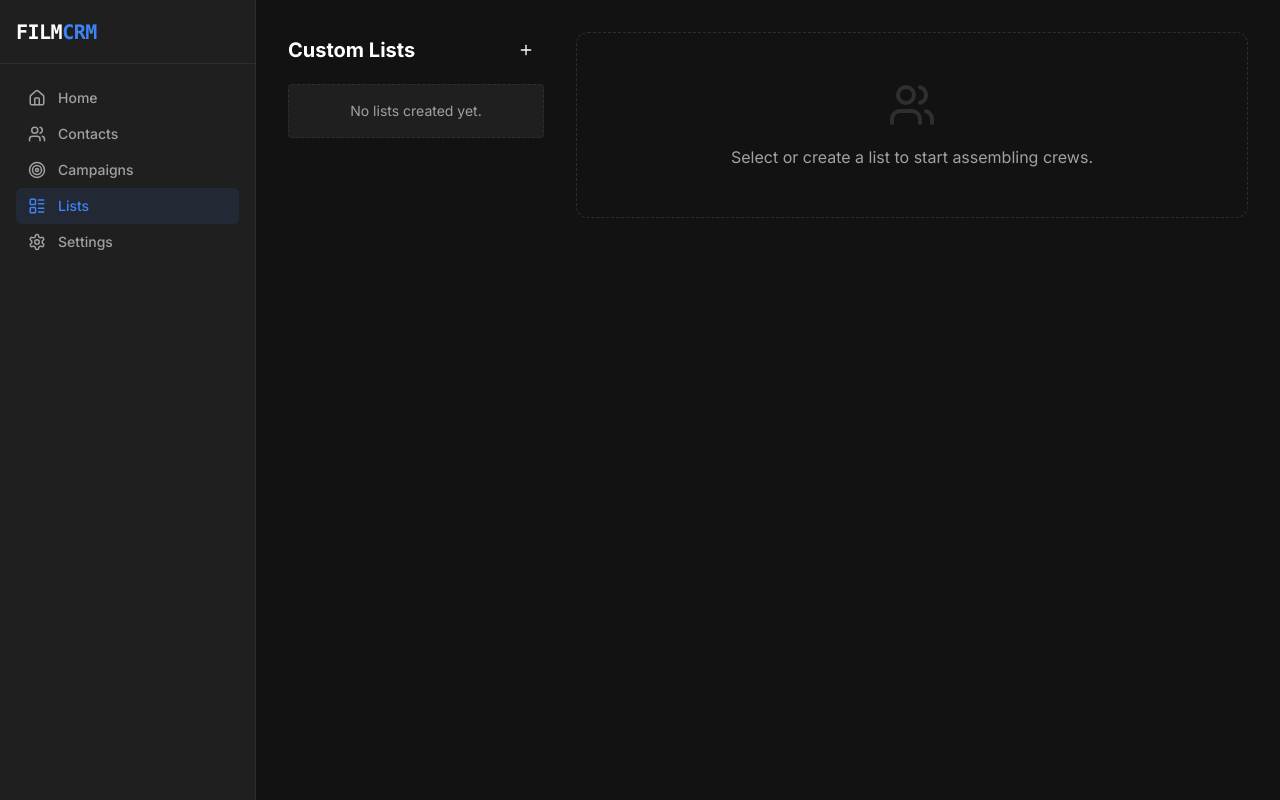
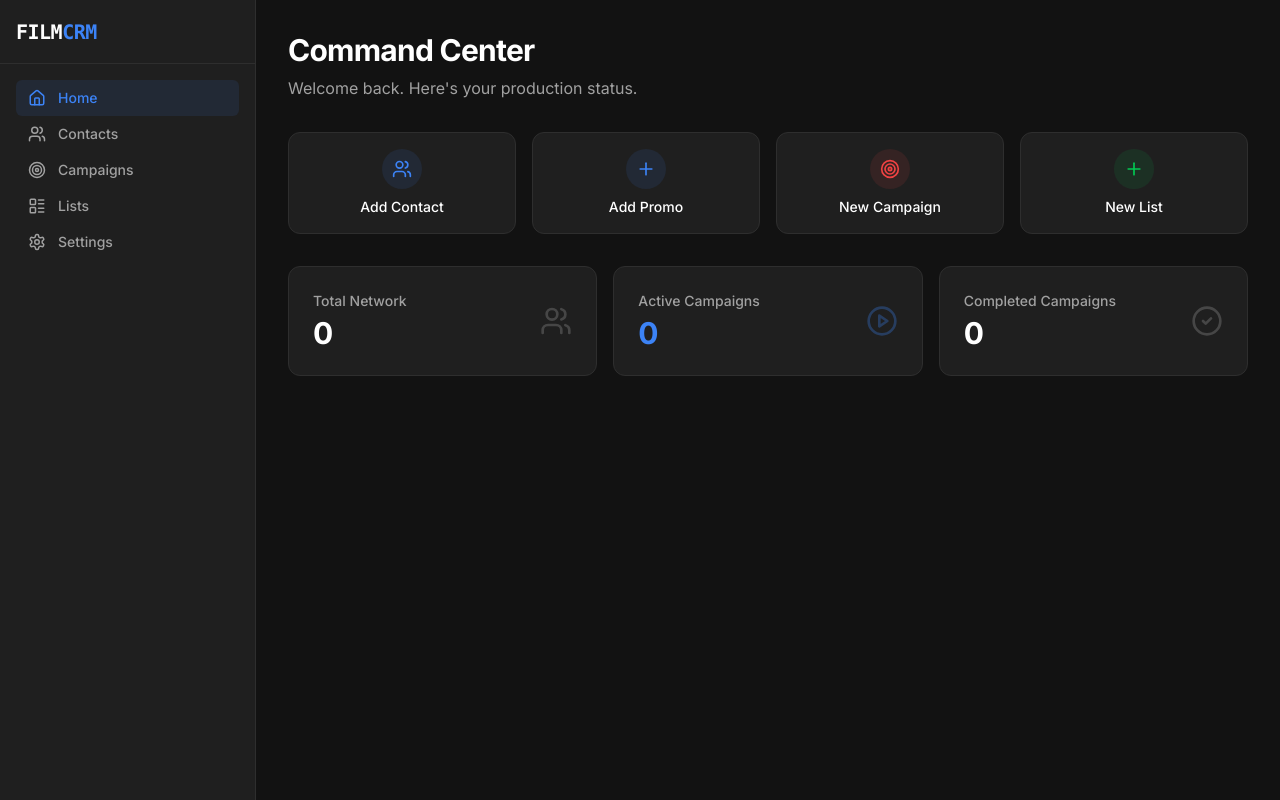
Before and after one commit to SarathChandraKaza/film-crm, a React (Vite) app: page /lists in a window 1280 px wide. Built offline with nearby package versions, Linux system fonts and the light colour scheme.

Commit message:
Update App.tsx

```diff
--- a/src/App.tsx
+++ b/src/App.tsx
@@ -1,4 +1,5 @@
 import { Route, Switch, Router as WouterRouter } from 'wouter';
+import { useHashLocation } from 'wouter/use-hash-location';
 import { Shell } from './components/layout/Shell';
 import Home from './pages/Home';
 import Contacts from './pages/Contacts';
@@ -10,13 +11,13 @@
 import CampaignWork from './pages/CampaignWork';
 import Lists from './pages/Lists';
 import Settings from './pages/Settings';
-import { Toaster } from '@/components/ui/toaster';
+import { Toaster } from '@/components/ui/atoaster';
 import { TooltipProvider } from '@/components/ui/tooltip';
 
 export default function App() {
   return (
     <TooltipProvider>
-      <WouterRouter base={import.meta.env.BASE_URL.replace(/\/$/, '')}>
+        <WouterRouter hook={useHashLocation}>
         <Shell>
           <Switch>
             <Route path="/" component={Home} />
```
